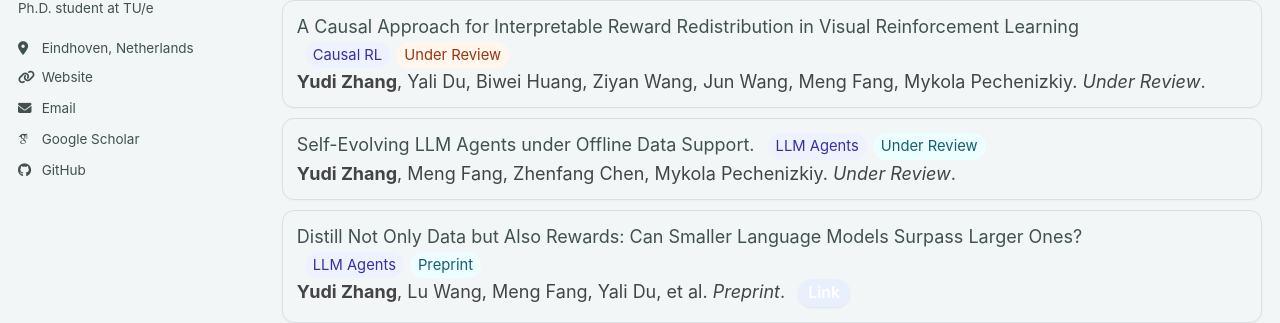
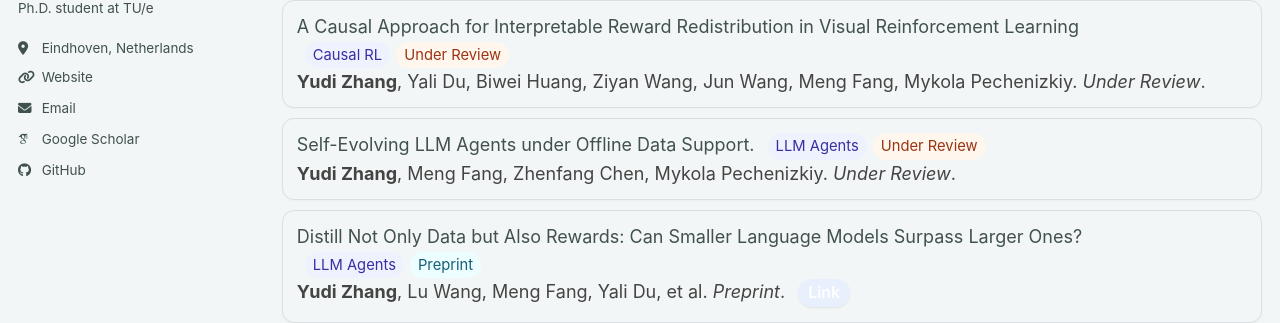
Before and after one commit to ReedZyd/ReedZyd.github.io, a Jekyll site: the page built from _pages/publications.html, in a window 1280 px wide. Shown: the part 279-602 px from the top of the page. Built offline with Jekyll 4.4.1, drawn with Linux system fonts in a browser that asks for light colours; some web fonts are replaced; a script bundle is joined from its source files by our own code; library files that are not in the unit come from our copies.

Commit message:
Update publications.html

```diff
--- a/_pages/publications.html
+++ b/_pages/publications.html
@@ -216,7 +216,7 @@ body.dark .pubs .pub-list li{
       <span class="title">Self-Evolving LLM Agents under Offline Data Support.</span>
       <span class="tags">
         <span class="tag topic">LLM Agents</span>
-        <span class="tag venue">Under Review</span>
+        <span class="tag status">Under Review</span>
       </span><br/>
       <span class="meta"><strong>Yudi Zhang</strong>, Meng Fang, Zhenfang Chen, Mykola Pechenizkiy.</span>
       <span class="venue">Under Review</span>.
```
